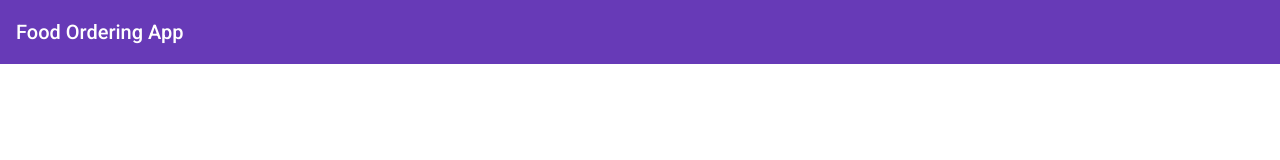
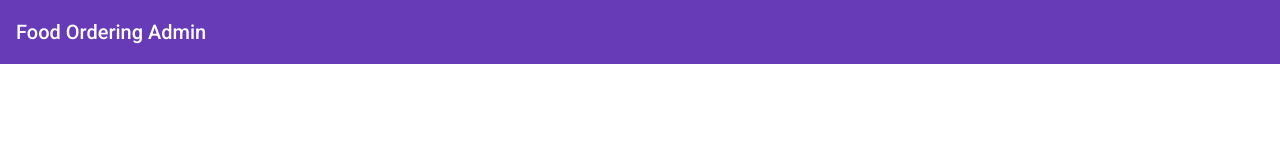
Before and after one commit to vladlent-portfolio/food-ordering-frontend, an Angular app: page /admin in a window 1280 px wide. Before the commit this address led to /. Shown: the top 160 px of the page. Built offline with nearby package versions, Linux system fonts and the light colour scheme.

Commit message:
(admin): adds admin module with routing module

```diff
--- /dev/null
+++ b/src/app/admin/admin-routing.module.ts
@@ -0,0 +1,11 @@
+import { NgModule } from '@angular/core'
+import { RouterModule, Routes } from '@angular/router'
+import { AdminComponent } from './admin.component'
+
+export const routes: Routes = [{ path: '', pathMatch: 'full', component: AdminComponent }]
+
+@NgModule({
+  imports: [RouterModule.forChild(routes)],
+  exports: [RouterModule],
+})
+export class AdminRoutingModule {}
--- /dev/null
+++ b/src/app/admin/admin.component.html
@@ -0,0 +1,3 @@
+<mat-toolbar color="primary">
+  <span>Food Ordering Admin</span>
+</mat-toolbar>
--- /dev/null
+++ b/src/app/admin/admin.component.scss
@@ -0,0 +1,3 @@
+:host {
+  display: block;
+}
--- /dev/null
+++ b/src/app/admin/admin.component.ts
@@ -0,0 +1,16 @@
+import { Component, OnInit, ChangeDetectionStrategy } from '@angular/core';
+
+@Component({
+  selector: 'app-admin',
+  templateUrl: './admin.component.html',
+  styleUrls: ['./admin.component.scss'],
+  changeDetection: ChangeDetectionStrategy.OnPush
+})
+export class AdminComponent implements OnInit {
+
+  constructor() { }
+
+  ngOnInit(): void {
+  }
+
+}
--- /dev/null
+++ b/src/app/admin/admin.module.ts
@@ -0,0 +1,14 @@
+import { NgModule } from '@angular/core'
+import { CommonModule } from '@angular/common'
+import { MatToolbarModule } from '@angular/material/toolbar'
+import { AdminComponent } from './admin.component'
+import { AdminRoutingModule } from './admin-routing.module'
+
+const MATERIAL_MODULES = [MatToolbarModule]
+
+@NgModule({
+  declarations: [AdminComponent],
+  imports: [CommonModule, ...MATERIAL_MODULES, AdminRoutingModule],
+  exports: [...MATERIAL_MODULES],
+})
+export class AdminModule {}
--- a/src/app/app-routing.module.ts
+++ b/src/app/app-routing.module.ts
@@ -1,10 +1,12 @@
-import { NgModule } from '@angular/core';
-import { RouterModule, Routes } from '@angular/router';
+import { NgModule } from '@angular/core'
+import { RouterModule, Routes } from '@angular/router'
 
-const routes: Routes = [];
+const routes: Routes = [
+  { path: 'admin', loadChildren: () => import('./admin/admin.module').then(m => m.AdminModule) },
+]
 
 @NgModule({
   imports: [RouterModule.forRoot(routes)],
-  exports: [RouterModule]
+  exports: [RouterModule],
 })
-export class AppRoutingModule { }
+export class AppRoutingModule {}
--- a/src/app/app.component.html
+++ b/src/app/app.component.html
@@ -1,3 +1 @@
-<mat-toolbar color="primary">
-  <span>Food Ordering App</span>
-</mat-toolbar>
+<router-outlet></router-outlet>
--- a/src/app/app.component.ts
+++ b/src/app/app.component.ts
@@ -1,10 +1,8 @@
-import { Component } from '@angular/core';
+import { Component } from '@angular/core'
 
 @Component({
   selector: 'app-root',
   templateUrl: './app.component.html',
-  styleUrls: ['./app.component.scss']
+  styleUrls: ['./app.component.scss'],
 })
-export class AppComponent {
-  title = 'food-ordering-frontend';
-}
+export class AppComponent {}
--- a/src/app/shared/shared.module.ts
+++ b/src/app/shared/shared.module.ts
@@ -1,12 +1,8 @@
 import { NgModule } from '@angular/core'
 import { CommonModule } from '@angular/common'
-import { MatToolbarModule } from '@angular/material/toolbar'
-
-const MATERIAL_MODULES = [MatToolbarModule]
 
 @NgModule({
+  imports: [CommonModule],
   declarations: [],
-  imports: [CommonModule, ...MATERIAL_MODULES],
-  exports: [...MATERIAL_MODULES],
 })
 export class SharedModule {}
```
Also changed, not shown: 1 other file (tests, documents, lock files or other folders).
